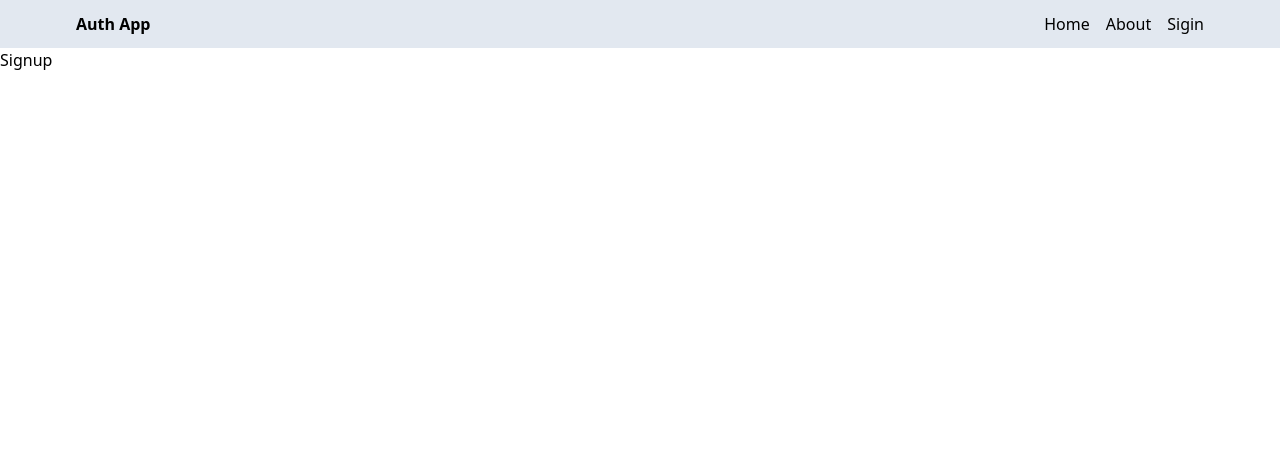
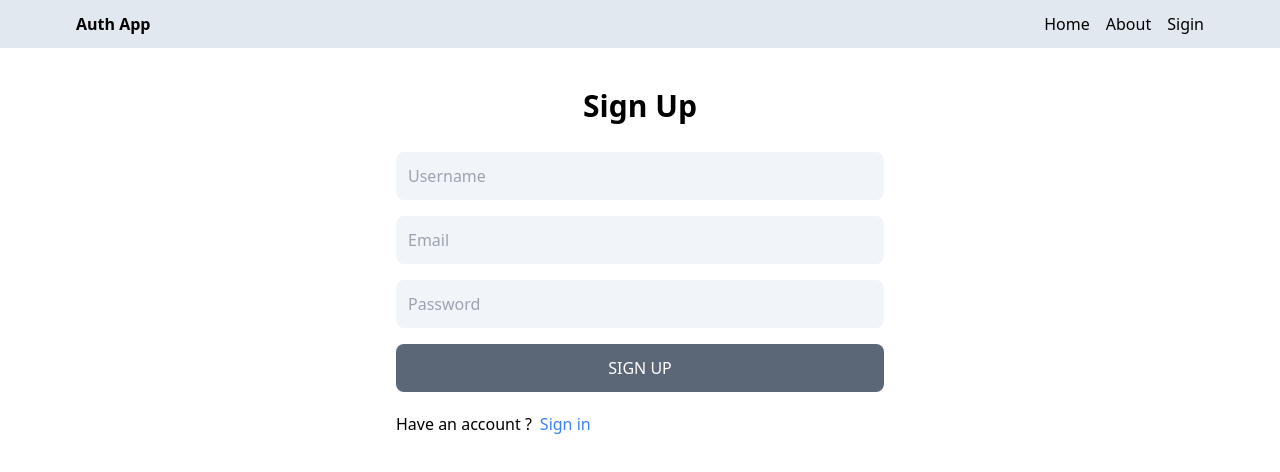
Before and after one commit to zoranstrumica/mern-auth, a React (Vite) app in the folder client/: page /sign-up in a window 1280 px wide. Shown: the top 472 px of the page. Built offline with nearby package versions, Linux system fonts and the light colour scheme.

Commit message:
complete sign up page functionality

```diff
--- a/client/src/pages/Signup.jsx
+++ b/client/src/pages/Signup.jsx
@@ -1,3 +1,81 @@
+//import { application } from "express";
+import { useState } from "react";
+import { Link } from "react-router-dom";
+
 export default function Signup() {
-  return <div>Signup</div>;
+  const [formData, setFormData] = useState({});
+  const [error, setError] = useState(false);
+  const [loading, setLoading] = useState(false);
+
+  const handleChange = (e) => {
+    setFormData({ ...formData, [e.target.id]: e.target.value });
+  };
+
+  const handleSubmit = async (e) => {
+    e.preventDefault();
+    try {
+      setLoading(true);
+      const res = await fetch("/api/auth/signup", {
+        method: "POST",
+        headers: {
+          "Content-Type": "application/json",
+        },
+        body: JSON.stringify(formData),
+      });
+      const data = await res.json();
+      console.log(data);
+      setLoading(false);
+      if (data.error) {
+        setError(true);
+      }
+    } catch (err) {
+      setLoading(false);
+      setError(true);
+      return;
+    }
+  };
+
+  return (
+    <div className="p-3 max-w-lg mx-auto">
+      <h1 className="text-3xl text-center font-semibold my-7">
+        {loading ? "Loading" : "Sign Up"}
+      </h1>
+      <form onSubmit={handleSubmit} className="flex flex-col gap-4">
+        <input
+          type="text"
+          placeholder="Username"
+          id="username"
+          className="bg-slate-100 p-3 rounded-lg"
+          onChange={handleChange}
+        />
+        <input
+          type="email"
+          placeholder="Email"
+          id="email"
+          className="bg-slate-100 p-3 rounded-lg"
+          onChange={handleChange}
+        />
+        <input
+          type="password"
+          placeholder="Password"
+          id="password"
+          className="bg-slate-100 p-3 rounded-lg"
+          onChange={handleChange}
+        />
+        <button
+          disabled={loading}
+          className="bg-slate-700 text-white p-3 rounded-lg uppercase hover:opacity-95 disabled: opacity-80"
+        >
+          Sign up
+        </button>
+      </form>
+      <div className="flex gap-2 mt-5">
+        <p>Have an account ?</p>
+        <Link to="/sign-in">
+          <span className="text-blue-500">Sign in</span>
+        </Link>
+      </div>
+      <p className="text-red-700 mt-5">{error && "Something went wrong!"}</p>
+    </div>
+  );
 }
--- a/client/vite.config.js
+++ b/client/vite.config.js
@@ -1,7 +1,15 @@
-import { defineConfig } from 'vite'
-import react from '@vitejs/plugin-react-swc'
+import { defineConfig } from "vite";
+import react from "@vitejs/plugin-react-swc";
 
 // https://vitejs.dev/config/
 export default defineConfig({
+  server: {
+    proxy: {
+      "/api": {
+        target: "http://localhost:3000",
+        secure: false,
+      },
+    },
+  },
   plugins: [react()],
-})
+});
```
